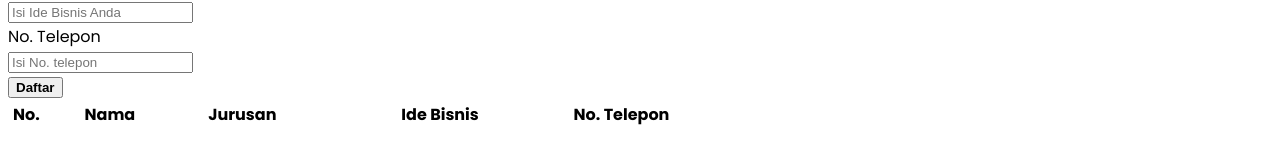
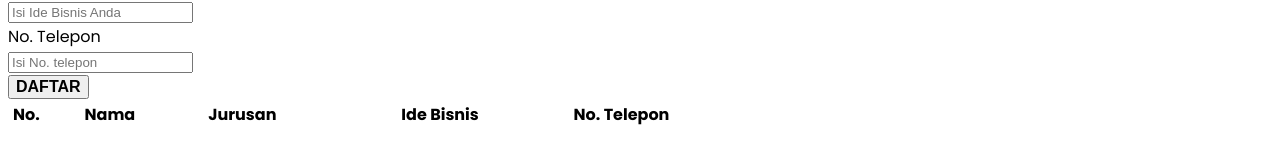
Before and after one commit to teknokrat-barra/TA-PBO-21A-BES, a plain HTML site: page kewirausahaan.html in a window 1280 px wide. Shown: the part 367-530 px from the top of the page. Drawn offline with Linux system fonts and the light colour scheme.

Commit message:
sandy:update kewirausahaan

```diff
--- a/kewirausahaan.html
+++ b/kewirausahaan.html
@@ -92,7 +92,7 @@
     </section>
 
     <section class="area_component">
-        <button id="btn_daftar" class="btn_component"><strong>Daftar</strong></button>
+        <button id="btn_daftar" class="btn_component"><font size="3"><strong>DAFTAR</strong></font></button>
     </section>
 
     <table id="tbl_data">
```
